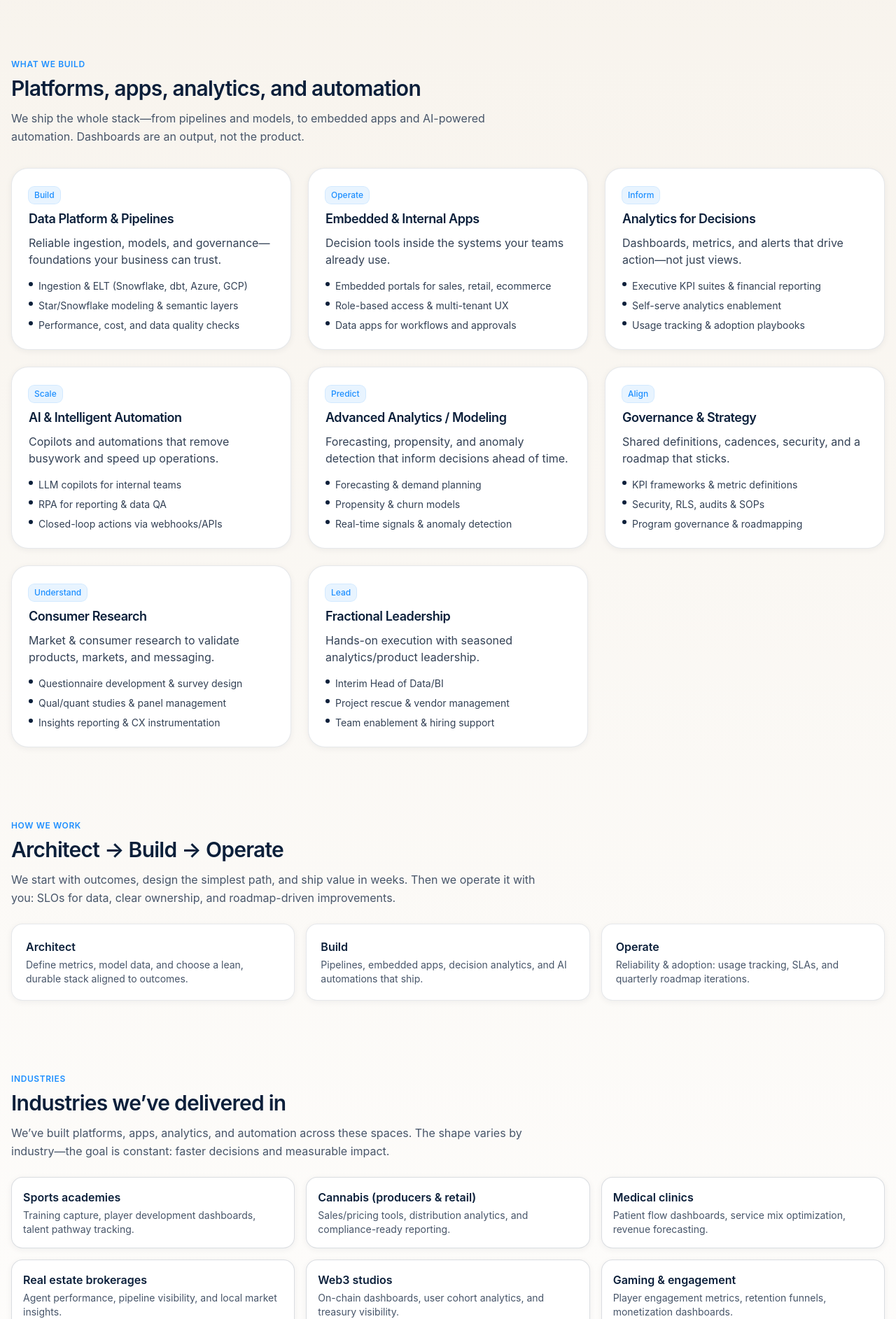
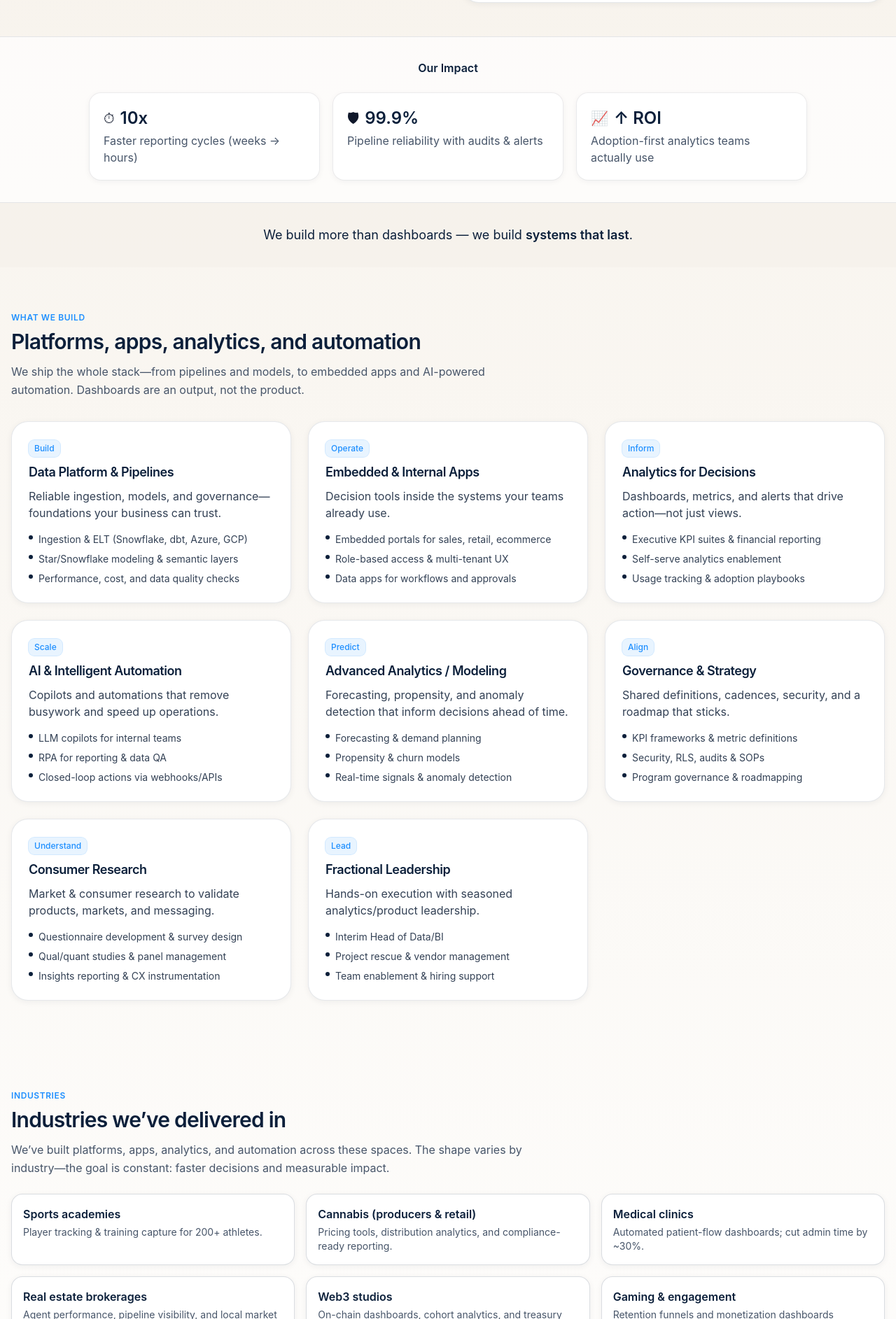
Before and after one commit to harbory-admin/harbory-site-new, a Next.js app: page / in a window 1280 px wide. Shown: the part 635-2520 px from the top of the page at 70% size. Built offline with nearby package versions, Linux system fonts and the light colour scheme.

Commit message:
update to page

```diff
--- a/app/page.tsx
+++ b/app/page.tsx
@@ -2,145 +2,57 @@
 
 type Service = { title: string; tag: string; description: string; bullets: string[] };
 type Industry = { name: string; blurb: string };
+type LogoSize = 'sm' | 'md' | 'lg' | 'xl';
 
-const Logo = ({ className = "" }: { className?: string }) => (
-  <div className={`flex items-center gap-3 ${className}`}>
-    <img src="/Harbory.svg" alt="Harbory" className="h-10 md:h-12 w-auto" />
-  </div>
-);
+const Logo = ({ className = "", size = "xl" }: { className?: string; size?: LogoSize }) => {
+  const sizes: Record<LogoSize, string> = {
+    sm: "h-10 md:h-12",
+    md: "h-12 md:h-14",
+    lg: "h-16 md:h-20",
+    xl: "h-20 md:h-24", // NEW
+  };
+  return (
+    <div className={`flex items-center gap-3 ${className}`}>
+      <img src="/Harbory.svg" alt="Harbory" className={`${sizes[size]} w-auto`} />
+    </div>
+  );
+};
 
-/** WHAT WE BUILD — emphasize platform, apps, automation (dashboards as an output) */
 const services: Service[] = [
-  {
-    title: "Data Platform & Pipelines",
-    tag: "Build",
-    description: "Reliable ingestion, models, and governance—foundations your business can trust.",
-    bullets: [
-      "Ingestion & ELT (Snowflake, dbt, Azure, GCP)",
-      "Star/Snowflake modeling & semantic layers",
-      "Performance, cost, and data quality checks",
-    ],
-  },
-  {
-    title: "Embedded & Internal Apps",
-    tag: "Operate",
-    description: "Decision tools inside the systems your teams already use.",
-    bullets: [
-      "Embedded portals for sales, retail, ecommerce",
-      "Role-based access & multi-tenant UX",
-      "Data apps for workflows and approvals",
-    ],
-  },
-  {
-    title: "Analytics for Decisions",
-    tag: "Inform",
-    description: "Dashboards, metrics, and alerts that drive action—not just views.",
-    bullets: [
-      "Executive KPI suites & financial reporting",
-      "Self-serve analytics enablement",
-      "Usage tracking & adoption playbooks",
-    ],
-  },
-  {
-    title: "AI & Intelligent Automation",
-    tag: "Scale",
-    description: "Copilots and automations that remove busywork and speed up operations.",
-    bullets: [
-      "LLM copilots for internal teams",
-      "RPA for reporting & data QA",
-      "Closed-loop actions via webhooks/APIs",
-    ],
-  },
-  {
-    title: "Advanced Analytics / Modeling",
-    tag: "Predict",
-    description: "Forecasting, propensity, and anomaly detection that inform decisions ahead of time.",
-    bullets: [
-      "Forecasting & demand planning",
-      "Propensity & churn models",
-      "Real-time signals & anomaly detection",
-    ],
-  },
-  {
-    title: "Governance & Strategy",
-    tag: "Align",
-    description: "Shared definitions, cadences, security, and a roadmap that sticks.",
-    bullets: [
-      "KPI frameworks & metric definitions",
-      "Security, RLS, audits & SOPs",
-      "Program governance & roadmapping",
-    ],
-  },
-  {
-    title: "Consumer Research",
-    tag: "Understand",
-    description: "Market & consumer research to validate products, markets, and messaging.",
-    bullets: [
-      "Questionnaire development & survey design",
-      "Qual/quant studies & panel management",
-      "Insights reporting & CX instrumentation",
-    ],
-  },
-  {
-    title: "Fractional Leadership",
-    tag: "Lead",
-    description: "Hands-on execution with seasoned analytics/product leadership.",
-    bullets: [
-      "Interim Head of Data/BI",
-      "Project rescue & vendor management",
-      "Team enablement & hiring support",
-    ],
-  },
+  { title: "Data Platform & Pipelines", tag: "Build", description: "Reliable ingestion, models, and governance—foundations your business can trust.", bullets: ["Ingestion & ELT (Snowflake, dbt, Azure, GCP)", "Star/Snowflake modeling & semantic layers", "Performance, cost, and data quality checks"] },
+  { title: "Embedded & Internal Apps", tag: "Operate", description: "Decision tools inside the systems your teams already use.", bullets: ["Embedded portals for sales, retail, ecommerce", "Role-based access & multi-tenant UX", "Data apps for workflows and approvals"] },
+  { title: "Analytics for Decisions", tag: "Inform", description: "Dashboards, metrics, and alerts that drive action—not just views.", bullets: ["Executive KPI suites & financial reporting", "Self-serve analytics enablement", "Usage tracking & adoption playbooks"] },
+  { title: "AI & Intelligent Automation", tag: "Scale", description: "Copilots and automations that remove busywork and speed up operations.", bullets: ["LLM copilots for internal teams", "RPA for reporting & data QA", "Closed-loop actions via webhooks/APIs"] },
+  { title: "Advanced Analytics / Modeling", tag: "Predict", description: "Forecasting, propensity, and anomaly detection that inform decisions ahead of time.", bullets: ["Forecasting & demand planning", "Propensity & churn models", "Real-time signals & anomaly detection"] },
+  { title: "Governance & Strategy", tag: "Align", description: "Shared definitions, cadences, security, and a roadmap that sticks.", bullets: ["KPI frameworks & metric definitions", "Security, RLS, audits & SOPs", "Program governance & roadmapping"] },
+  { title: "Consumer Research", tag: "Understand", description: "Market & consumer research to validate products, markets, and messaging.", bullets: ["Questionnaire development & survey design", "Qual/quant studies & panel management", "Insights reporting & CX instrumentation"] },
+  { title: "Fractional Leadership", tag: "Lead", description: "Hands-on execution with seasoned analytics/product leadership.", bullets: ["Interim Head of Data/BI", "Project rescue & vendor management", "Team enablement & hiring support"] },
 ];
 
-/** INDUSTRIES — consolidated cannabis; gaming as professional tile */
 const industries: Industry[] = [
-  {
-    name: "Sports academies",
-    blurb: "Training capture, player development dashboards, talent pathway tracking.",
-  },
-  {
-    name: "Cannabis (producers & retail)",
-    blurb: "Sales/pricing tools, distribution analytics, and compliance-ready reporting.",
-  },
-  {
-    name: "Medical clinics",
-    blurb: "Patient flow dashboards, service mix optimization, revenue forecasting.",
-  },
-  {
-    name: "Real estate brokerages",
-    blurb: "Agent performance, pipeline visibility, and local market insights.",
-  },
-  {
-    name: "Web3 studios",
-    blurb: "On-chain dashboards, user cohort analytics, and treasury visibility.",
-  },
-  {
-    name: "Gaming & engagement",
-    blurb: "Player engagement metrics, retention funnels, monetization dashboards.",
-  },
+  { name: "Sports academies", blurb: "Player tracking & training capture for 200+ athletes." },
+  { name: "Cannabis (producers & retail)", blurb: "Pricing tools, distribution analytics, and compliance-ready reporting." },
+  { name: "Medical clinics", blurb: "Automated patient-flow dashboards; cut admin time by ~30%." },
+  { name: "Real estate brokerages", blurb: "Agent performance, pipeline visibility, and local market insights." },
+  { name: "Web3 studios", blurb: "On-chain dashboards, cohort analytics, and treasury visibility." },
+  { name: "Gaming & engagement", blurb: "Retention funnels and monetization dashboards (professional tone)." },
 ];
 
-const SectionHeader = (
-  { eyebrow, title, subtitle }: { eyebrow?: string; title: string; subtitle?: string }
-) => (
+const SectionHeader = ({ eyebrow, title, subtitle }: { eyebrow?: string; title: string; subtitle?: string }) => (
   <div className="max-w-3xl">
-    {eyebrow && (
-      <p className="mb-2 text-xs font-semibold uppercase tracking-wider text-brand-blue">
-        {eyebrow}
-      </p>
-    )}
-    <h2 className="text-2xl md:text-3xl font-semibold tracking-tight text-brand-navy">
-      {title}
-    </h2>
+    {eyebrow && <p className="mb-2 text-xs font-semibold uppercase tracking-wider text-brand-blue">{eyebrow}</p>}
+    <h2 className="text-2xl md:text-3xl font-semibold tracking-tight text-brand-navy">{title}</h2>
     {subtitle && <p className="mt-3 text-slate-600 leading-relaxed">{subtitle}</p>}
   </div>
 );
 
-const Stat = ({ value, label }: { value: string; label: string }) => (
-  <div className="rounded-2xl bg-white p-4 shadow-card ring-1 ring-brand-navy/5">
-    <div className="text-2xl font-semibold text-brand-navy">{value}</div>
-    <div className="text-sm text-slate-600">{label}</div>
+const Stat = ({ value, label, icon }: { value: string; label: string; icon: string }) => (
+  <div className="rounded-2xl bg-white p-5 shadow-card ring-1 ring-brand-navy/5 text-left">
+    <div className="flex items-center gap-2">
+      <span className="text-xl">{icon}</span>
+      <div className="text-2xl font-semibold text-brand-navy">{value}</div>
+    </div>
+    <div className="mt-1 text-slate-600">{label}</div>
   </div>
 );
 
@@ -153,17 +65,12 @@ export default function Page() {
       <header className="sticky top-0 z-40 bg-white/85 backdrop-blur supports-[backdrop-filter]:bg-white/65 border-b border-brand-navy/10">
         <div className="mx-auto max-w-7xl px-4 py-3 md:py-4">
           <div className="flex items-center justify-between">
-            <Logo />
+            <Logo size="xl" />
             <nav className="hidden md:flex items-center gap-6 text-sm">
               <a href="#services" className="text-slate-700 hover:text-brand-blue">Services</a>
               <a href="#industries" className="text-slate-700 hover:text-brand-blue">Industries</a>
               <a href="#contact" className="text-slate-700 hover:text-brand-blue">Contact</a>
-              <a
-                href="https://calendar.google.com/"
-                className="rounded-xl border border-brand-blue/30 px-3 py-1.5 text-brand-navy hover:border-brand-blue hover:text-brand-blue"
-              >
-                Book a call
-              </a>
+              <a href="https://calendar.google.com/" className="rounded-xl border border-brand-blue/30 px-3 py-1.5 text-brand-navy hover:border-brand-blue hover:text-brand-blue">Book a call</a>
             </nav>
           </div>
         </div>
@@ -171,34 +78,18 @@ export default function Page() {
 
       {/* Hero */}
       <section className="relative overflow-hidden">
-        <div className="mx-auto max-w-7xl px-4 pt-12 pb-10 md:pt-16 md:pb-16">
+        <div className="mx-auto max-w-7xl px-4 pt-12 pb-10 md:pt-16 md:pb-12">
           <div className="grid gap-10 md:grid-cols-2 md:items-center">
             <div>
               <h1 className="text-3xl md:text-5xl font-semibold tracking-tight text-brand-navy">
                 Data. Apps. Automation. <span className="underline decoration-brand-coral underline-offset-8 decoration-4">Done right</span>.
               </h1>
               <p className="mt-4 text-lg text-slate-700">
-                Harbory designs <strong>data foundations</strong>, embeds <strong>analytics</strong> into daily tools, and builds <strong>AI automations</strong> that remove busywork and unlock growth.
+                Not another BI platform. We design <strong>data foundations</strong>, embed <strong>analytics</strong> into daily tools, and build <strong>AI automations</strong> that remove busywork and unlock growth.
               </p>
               <div className="mt-6 flex flex-wrap gap-3">
-                <a
-                  href="https://calendar.google.com/"
-                  className="inline-flex items-center rounded-xl bg-brand-coral px-4 py-2.5 text-white shadow-card hover:opacity-95"
-                >
-                  Book a call
-                </a>
-                <a
-                  href="#services"
-                  className="inline-flex items-center rounded-xl border border-brand-blue/30 px-4 py-2.5 text-brand-navy hover:border-brand-blue hover:text-brand-blue"
-                >
-                  What we build
-                </a>
-              </div>
-
-              <div className="mt-8 grid grid-cols-3 gap-3 max-w-lg">
-                <Stat value="10x" label="Faster reporting cycles" />
-                <Stat value="99.9%" label="Pipeline reliability" />
-                <Stat value="↑ ROI" label="Adoption & usage focus" />
+                <a href="https://calendar.google.com/" className="inline-flex items-center rounded-xl bg-brand-coral px-4 py-2.5 text-white shadow-card hover:opacity-95">Book a call</a>
+                <a href="#services" className="inline-flex items-center rounded-xl border border-brand-blue/30 px-4 py-2.5 text-brand-navy hover:border-brand-blue hover:text-brand-blue">What we build</a>
               </div>
             </div>
 
@@ -208,12 +99,33 @@ export default function Page() {
                 <div className="aspect-[16/10] w-full rounded-2xl bg-gradient-to-br from-brand-sand via-white to-brand-seafoam/20 grid place-items-center text-slate-500">
                   <span className="text-sm">App preview / Dashboard</span>
                 </div>
-                <div className="mt-4 text-sm text-slate-600">
-                  Embedded analytics, role-based access, exports, and AI assistants—built for real-world operations.
-                </div>
+                <div className="mt-4 text-sm text-slate-600">Embedded analytics, role-based access, exports, and AI assistants—built for real-world operations.</div>
               </div>
             </div>
           </div>
+        </div>
+      </section>
+
+      {/* OUR IMPACT — tightly framed bar (fixes the empty gap) */}
+      <section className="bg-white/70 border-y border-brand-navy/10">
+        <div className="mx-auto max-w-7xl px-4 py-8">
+          <div className="mx-auto max-w-5xl text-center">
+            <h3 className="text-base font-semibold text-brand-navy">Our Impact</h3>
+            <div className="mt-6 grid grid-cols-1 gap-5 sm:grid-cols-3">
+              <Stat icon="⏱" value="10x" label="Faster reporting cycles (weeks → hours)" />
+              <Stat icon="🛡" value="99.9%" label="Pipeline reliability with audits & alerts" />
+              <Stat icon="📈" value="↑ ROI" label="Adoption-first analytics teams actually use" />
+            </div>
+          </div>
+        </div>
+      </section>
+
+      {/* Bridging band */}
+      <section className="bg-brand-sand/60">
+        <div className="mx-auto max-w-7xl px-4 py-8 text-center">
+          <p className="text-lg text-brand-navy">
+            We build more than dashboards — we build <span className="font-semibold">systems that last</span>.
+          </p>
         </div>
       </section>
 
@@ -226,14 +138,9 @@ export default function Page() {
         />
         <div className="mt-8 grid gap-6 md:grid-cols-2 lg:grid-cols-3">
           {services.map((s) => (
-            <article
-              key={s.title}
-              className="group rounded-3xl border border-brand-navy/10 bg-white p-6 shadow-card transition hover:-translate-y-0.5 hover:shadow-md"
-            >
+            <article key={s.title} className="group rounded-3xl border border-brand-navy/10 bg-white p-6 shadow-card transition hover:-translate-y-0.5 hover:shadow-md">
               <div className="mb-2 inline-flex items-center gap-2">
-                <span className="rounded-lg bg-brand-blue/10 px-2 py-1 text-xs font-medium text-brand-blue ring-1 ring-brand-blue/20">
-                  {s.tag}
-                </span>
+                <span className="rounded-lg bg-brand-blue/10 px-2 py-1 text-xs font-medium text-brand-blue ring-1 ring-brand-blue/20">{s.tag}</span>
               </div>
               <h3 className="text-lg font-semibold tracking-tight text-brand-navy">{s.title}</h3>
               <p className="mt-2 text-slate-700">{s.description}</p>
@@ -247,29 +154,6 @@ export default function Page() {
               </ul>
             </article>
           ))}
-        </div>
-      </section>
-
-      {/* How we work */}
-      <section className="mx-auto max-w-7xl px-4 py-10">
-        <SectionHeader
-          eyebrow="How we work"
-          title="Architect → Build → Operate"
-          subtitle="We start with outcomes, design the simplest path, and ship value in weeks. Then we operate it with you: SLOs for data, clear ownership, and roadmap-driven improvements."
-        />
-        <div className="mt-6 grid gap-4 md:grid-cols-3">
-          <div className="rounded-2xl border border-brand-navy/10 bg-white p-5 shadow-card">
-            <div className="font-semibold text-brand-navy">Architect</div>
-            <p className="mt-1 text-sm text-slate-600">Define metrics, model data, and choose a lean, durable stack aligned to outcomes.</p>
-          </div>
-          <div className="rounded-2xl border border-brand-navy/10 bg-white p-5 shadow-card">
-            <div className="font-semibold text-brand-navy">Build</div>
-            <p className="mt-1 text-sm text-slate-600">Pipelines, embedded apps, decision analytics, and AI automations that ship.</p>
-          </div>
-          <div className="rounded-2xl border border-brand-navy/10 bg-white p-5 shadow-card">
-            <div className="font-semibold text-brand-navy">Operate</div>
-            <p className="mt-1 text-sm text-slate-600">Reliability & adoption: usage tracking, SLAs, and quarterly roadmap iterations.</p>
-          </div>
         </div>
       </section>
 
@@ -295,37 +179,17 @@ export default function Page() {
         <div className="rounded-3xl border border-brand-navy/10 bg-white p-8 md:p-10 shadow-card">
           <div className="grid gap-6 md:grid-cols-2 md:items-center">
             <div>
-              <h3 className="text-2xl font-semibold tracking-tight text-brand-navy">
-                Let’s solve your hardest data problems.
-              </h3>
-              <p className="mt-2 text-slate-700">
-                Broken pipelines, stalled adoption, or new automation opportunities—we’ll meet you where you are and show value in weeks, not months. We act as your <strong>technology partner</strong>, not just a vendor.
-              </p>
+              <h3 className="text-2xl font-semibold tracking-tight text-brand-navy">Let’s solve your hardest data problems.</h3>
+              <p className="mt-2 text-slate-700">Broken pipelines, stalled adoption, or new automation opportunities—we’ll meet you where you are and show value in weeks, not months. We act as your <strong>technology partner</strong>, not just a vendor.</p>
             </div>
             <form className="rounded-2xl border border-brand-navy/10 p-4" onSubmit={(e) => e.preventDefault()}>
               <label className="block text-sm font-medium text-brand-navy">Your email</label>
-              <input
-                type="email"
-                required
-                placeholder="you@company.com"
-                className="mt-1 w-full rounded-xl border border-brand-navy/15 px-3 py-2 outline-none focus:border-brand-blue"
-              />
+              <input type="email" required placeholder="you@company.com" className="mt-1 w-full rounded-xl border border-brand-navy/15 px-3 py-2 outline-none focus:border-brand-blue" />
               <label className="mt-4 block text-sm font-medium text-brand-navy">What do you need?</label>
-              <textarea
-                rows={3}
-                placeholder="Briefly describe your use case…"
-                className="mt-1 w-full rounded-xl border border-brand-navy/15 px-3 py-2 outline-none focus:border-brand-blue"
-              />
+              <textarea rows={3} placeholder="Briefly describe your use case…" className="mt-1 w-full rounded-xl border border-brand-navy/15 px-3 py-2 outline-none focus:border-brand-blue" />
               <div className="mt-4 flex gap-3">
-                <button className="rounded-xl bg-brand-coral px-4 py-2.5 text-white shadow-card hover:opacity-95" type="submit">
-                  Send
-                </button>
-                <a
-                  href="https://calendar.google.com/"
-                  className="rounded-xl border border-brand-blue/30 px-4 py-2.5 text-brand-navy hover:border-brand-blue hover:text-brand-blue"
-                >
-                  Book a call
-                </a>
+                <button className="rounded-xl bg-brand-coral px-4 py-2.5 text-white shadow-card hover:opacity-95" type="submit">Send</button>
+                <a href="https://calendar.google.com/" className="rounded-xl border border-brand-blue/30 px-4 py-2.5 text-brand-navy hover:border-brand-blue hover:text-brand-blue">Book a call</a>
               </div>
             </form>
           </div>
@@ -336,7 +200,7 @@ export default function Page() {
       <footer className="border-t border-brand-navy/10 bg-white">
         <div className="mx-auto max-w-7xl px-4 py-8 md:py-10">
           <div className="flex flex-col md:flex-row md:items-center md:justify-between gap-6">
-            <Logo />
+            <Logo size="md" />
             <div className="text-sm text-slate-600">© {year} Harbory Inc. All rights reserved.</div>
             <div className="flex gap-4 text-sm">
               <a href="#services" className="hover:text-brand-blue">Services</a>
```
